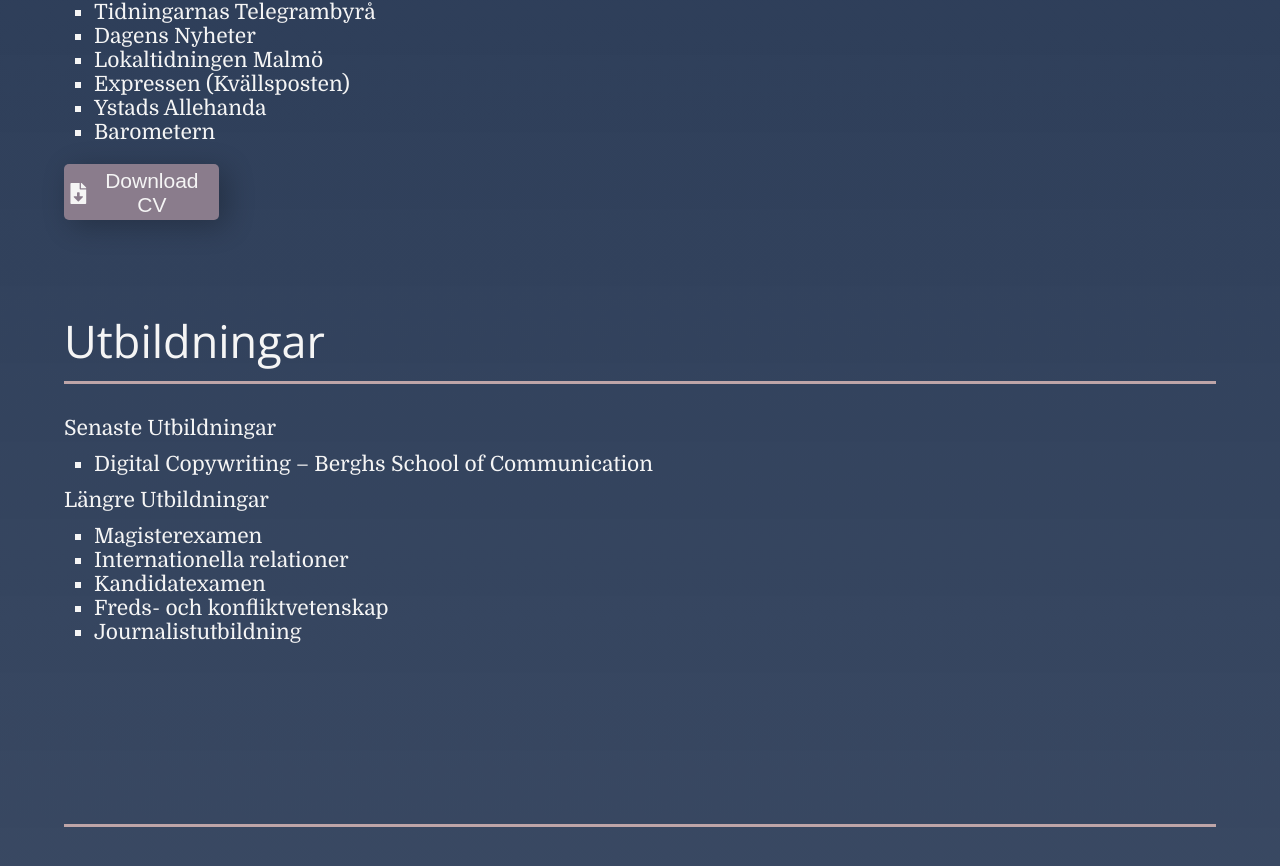
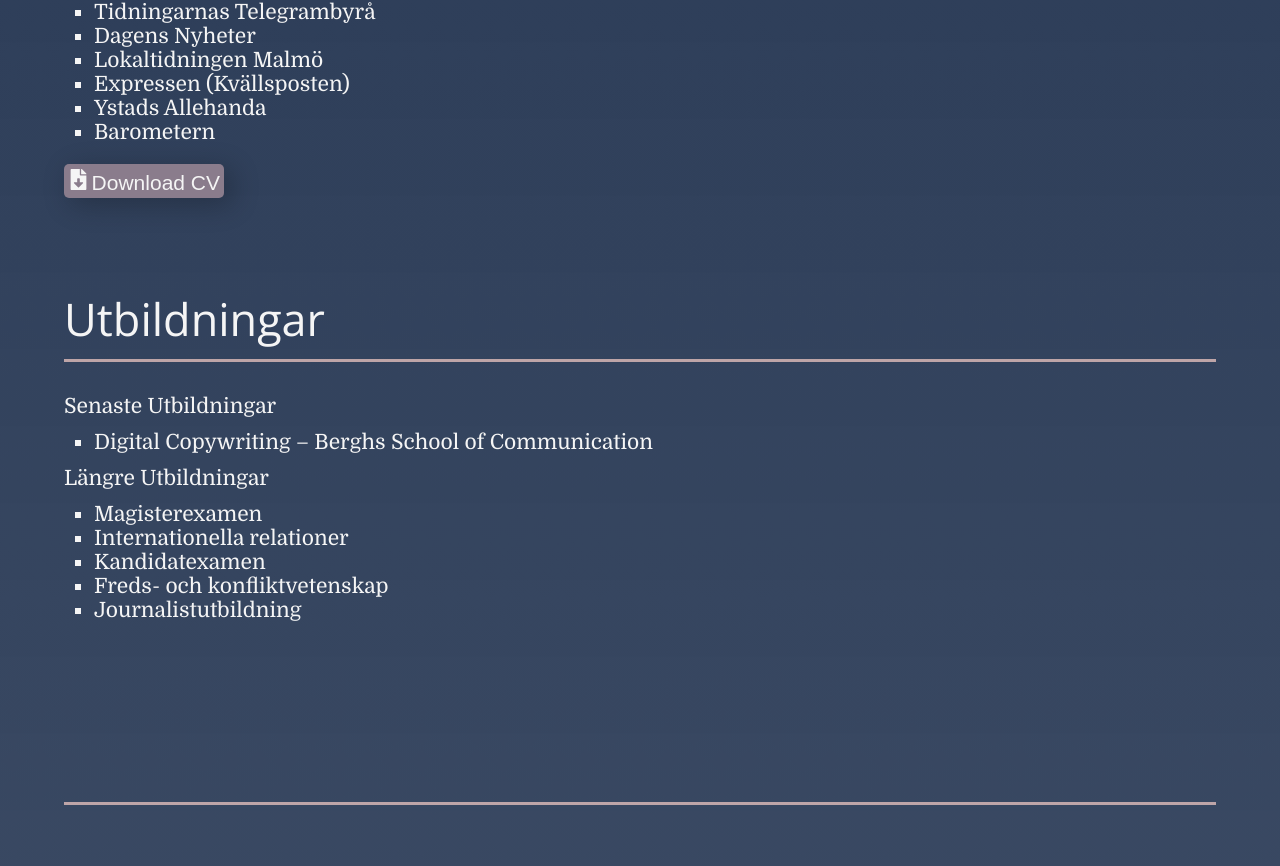
Before and after one commit to nehrwein/Kim_Portfolio, a React (Create React App) app: page / in a window 1280 px wide. Shown: the part 1916-2782 px from the top of the page. Built offline with nearby package versions, Linux system fonts and the light colour scheme.

Commit message:
fix(download): button style broken in chrome

```diff
--- a/src/components/About/AboutElements.ts
+++ b/src/components/About/AboutElements.ts
@@ -82,9 +82,9 @@
 
 export const DownloadBtn = styled.button<DownloadProps>`
   display: ${({ download }) => download ? 'flex' : 'none'};
-  align-items: center;
+  align-items: baseline;
   justify-content: space-between;
-  width: 135px;
+  width: 140px;
   margin-top: 20px;
   background: #8a7c8c;
   border-radius: 5px;
@@ -106,11 +106,11 @@
 
   @media (min-width: 668px) {
     font-size: 19px;
-    width: 140px;
+    width: 150px;
   }
 
   @media (min-width: 1024px) {
     font-size: 21px;
-    width: 155px;
+    width: 160px;
   }
 `
```
